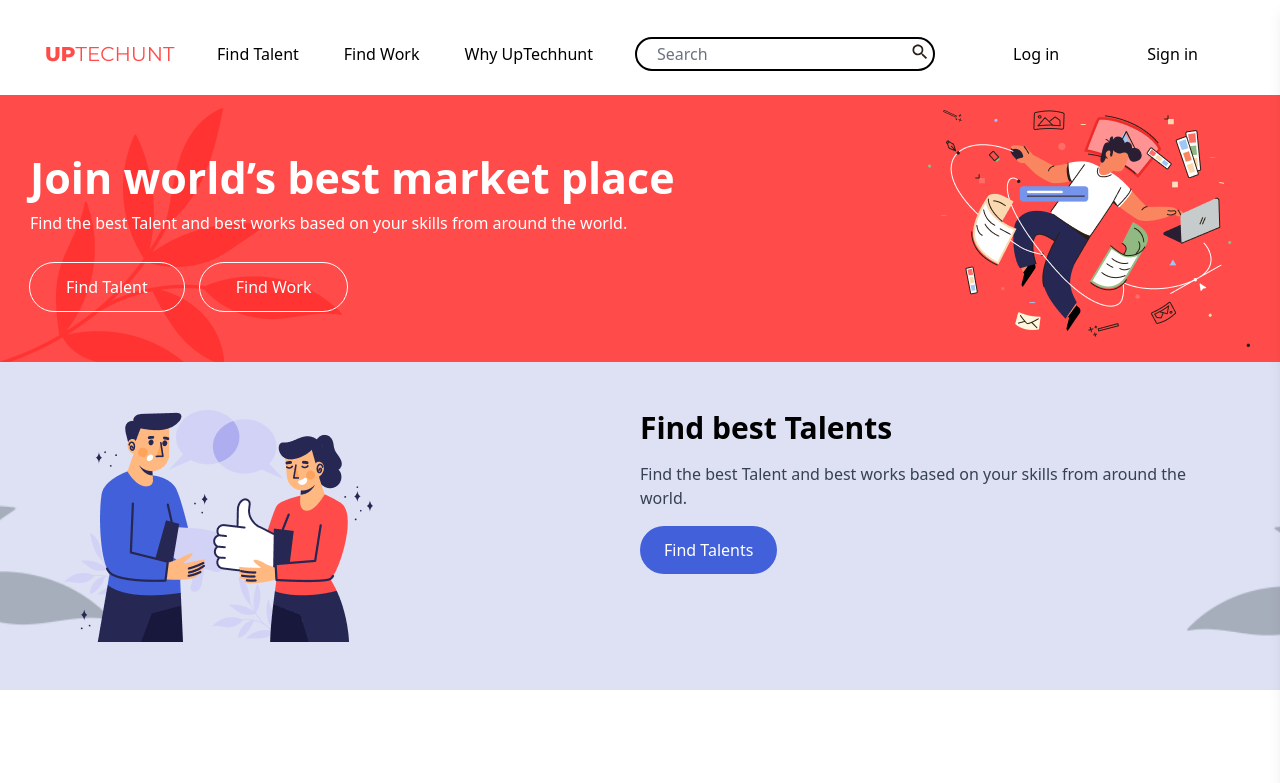
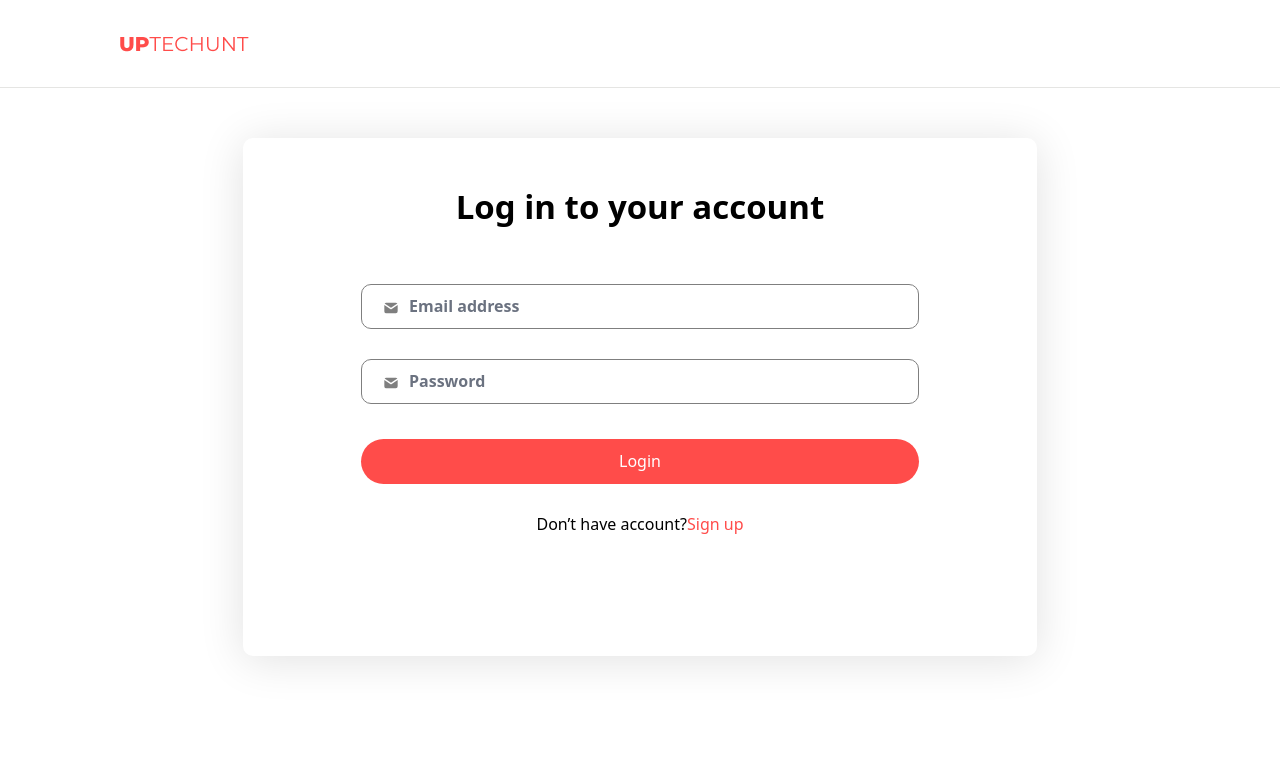
Before and after one commit to BKDR01/frelanser-Versel, a React (Vite) app: page /login in a window 1280 px wide. Shown: the top 783 px of the page. Built offline with nearby package versions, Linux system fonts and the light colour scheme.

Commit message:
roter qoshildi

```diff
--- a/src/App.jsx
+++ b/src/App.jsx
@@ -1,15 +1,22 @@
 import React from 'react'
-import LoginPage from './Page/LoginPage'
-import TopSkils from './Components/Top_Skils/TopSkils.jsx';
-import Home from './Page/Home.jsx';
-import MyPortfolio from './Components/MyPortfolio/MyPortfolio.jsx';
-
+import { Route, Routes } from 'react-router';
+import Home from "./Page/Home"
+import LoginPage from './Page/LoginPage.jsx';
+import Layout from './Page/Layout.jsx';
+import PageOneSign from './Page/PageOneSign.jsx';
 const App = () => {
   return (
     <>
-      {/* <LoginPage /> */}
-      {/* <TopSkils/> */}
-      <Home />
+      <Routes>
+        <Route index element={<Home />} />
+        <Route element={<Layout />}>
+          <Route path='/login' element={<LoginPage />} />
+          <Route path='/signup' element={<PageOneSign />} />
+
+        </Route>
+        {/* <Route path='/signup' element={ } /> */}
+
+      </Routes>
     </>
   )
 }
--- a/src/Components/Nav/Nav.jsx
+++ b/src/Components/Nav/Nav.jsx
@@ -3,6 +3,7 @@ import img from "../../assets/icons/UPTECHUNT.png";
 import { RxHamburgerMenu } from "react-icons/rx";
 import { IoMdClose } from "react-icons/io";
 import search from "./../../assets/icons/search.svg"
+import { Link } from "react-router";
 
 const Nav = () => {
   const [isOpen, setIsOpen] = useState(false);
@@ -26,8 +27,8 @@ const Nav = () => {
       </div>
 
       <div className="flex max-md:hidden gap-4">
-        <button id="firstlu" className="py-[12px] rounded-3xl px-[36px] bg-white">Log in</button>
-        <button id="firstlu" className="py-[12px] rounded-3xl px-[36px] bg-white">Sign in</button>
+        <Link to={'/login'} id="firstlu" className="py-[12px] rounded-3xl px-[36px] bg-white">Log in</Link>
+        <Link to={'/signup'} id="firstlu" className="py-[12px] rounded-3xl px-[36px] bg-white">Sign in</Link>
       </div>
 
       <button
@@ -52,8 +53,8 @@ const Nav = () => {
           <li><a href="">Find Talent</a></li>
           <li><a href="">Find Work</a></li>
           <li><a href="">Why UpTechhunt</a></li>
-          <li><button className="py-2 px-6 bg-gray-200 rounded-2xl w-full">Log in</button></li>
-          <li><button className="py-2 px-6 bg-gray-200 rounded-2xl w-full">Sign in</button></li>
+          <li><Link to={'/login'} className="py-2 px-6 bg-gray-200 rounded-2xl w-full">Log in</Link></li>
+          <li><Link to={'/signup'} className="py-2 px-6 bg-gray-200 rounded-2xl w-full">Sign in</Link></li>
 
         </ul>
 
--- a/src/Components/SingFlowPages/PageOneSign.jsx
+++ /dev/null
@@ -1,45 +0,0 @@
-import React from "react";
-import { TbMailFilled } from "react-icons/tb";
-import { FaApple } from "react-icons/fa";
-import LogoM from './../../assets/img/Group 36.png';
-
-function PageOneSign() {
-  return (
-      <div className="w-[794px] px-[50px] pt-[44px] pb-[120px] rounded-[10px] shadow-[0px_4px_45px_0px_#0000001F] text-center sm:px-[118px] mx-[10px]">
-        <div>
-          <h2 className="text-[25px] font-bold mb-[37px] sm:text-[33px]">
-            Get your free account
-          </h2>
-          <div className="bg-[#4260DA] w-full h-[45px] flex items-center justify-center font-semibold gap-[21px] rounded-[100px] text-white text-[16px] mb-[20px]">
-             <img src={LogoM} alt="LogoM" /> Continue with gmail
-          </div>
-          <div className="border border-[#000000] w-full h-[45px] flex items-center justify-center font-semibold gap-[21px] rounded-[100px] text-black text-[16px] mb-[28px]">
-            <FaApple className="w-[16px] h-[20px] text-black"/> Continue with Apple ID
-          </div>
-          <div className="my-[32px] relative flex justify-center content-center">
-            <hr className="border-[#E6E6E6] w-full"/>
-            <h2 className="absolute bg-white w-[27px] h-[20px] text-[16px] content-center top-[-13px]">or</h2>
-          </div>
-          <div>
-            <div className="relative mb-[30px]">
-              <TbMailFilled className="absolute text-[16px] text-[#7F7F7F] top-[16px] left-[22px]" />
-              <input
-                type="text"
-                className="w-full h-[45px] text-[16px] rounded-[10px] font-semibold border text-[#948E8A] pl-[47px] border-[#7F7F7F] focus:outline-0"
-                placeholder="Email address"
-              />
-            </div>
-          </div>
-
-          <button className="bg-[#FF4C4A] w-full h-[45px] rounded-[100px] text-white text-[16px] mb-[28px]">
-            Continue with Email
-          </button>
-          <h2 className="text-[16px]">
-            Already have an account? <span className="text-[#FF4C4A]">Log in</span>
-          </h2>
-        </div>
-      </div>
-  );
-}
-
-export default PageOneSign;
--- a/src/Page/Layout.jsx
+++ b/src/Page/Layout.jsx
@@ -1,9 +1,15 @@
 import React from 'react'
-
+import LoginNav from './../Components/RegistrNav/LoginNav.jsx';
+import Footer from '../Components/Footer/Footer.jsx';
+import { Outlet } from 'react-router';
 const Layout = () => {
   return (
     <div>
+      <LoginNav className={"mb-[50px]"} />
 
+      <Outlet />
+
+      <Footer />
     </div>
   )
 }
--- a/src/Page/LoginPage.jsx
+++ b/src/Page/LoginPage.jsx
@@ -1,8 +1,8 @@
 import React from "react";
 import LoginNav from "../Components/RegistrNav/LoginNav";
 import { PrimeReactProvider } from 'primereact/api';
-import PageOne from "../Components/SingFlowPages/PageOneLogin";
-import PageOneSign from "../Components/SingFlowPages/PageOneSign";
+import PageOne from "./PageOneLogin.jsx";
+import PageOneSign from "./PageOneSign.jsx";
 import PageTwoSigin from "../Components/SingFlowPages/PageTwoSigin";
 import PagethreeSign from "../Components/SingFlowPages/PagethreeSign";
 import PageFourCreateprofil from "../Components/SingFlowPages/PageFourCreateprofil";
@@ -12,24 +12,25 @@ import PageSevenProfil from "../Components/SingFlowPages/PageSevenProfil";
 import PageEateProfil from "../Components/SingFlowPages/PageEateProfil";
 import PagenineProfil from "../Components/SingFlowPages/PagenineProfil";
 import TheEndPage from "../Components/SingFlowPages/theEndPage";
+import PageOneLogin from './PageOneLogin.jsx';
 
 const LoginPage = () => {
   return (
     <div className="max-w-full h-[100vh]">
-      <LoginNav className={"mb-[50px]"} />
+
       <div className="flex justify-center items-center gap-[20px] flex-wrap">
 
-        {/* <PageOne /> */}
+        <PageOneLogin />
         {/* <PageOneSign /> */}
         {/* <PageTwoSigin /> */}
         {/* <PagethreeSign /> */}
-        <PageFourCreateprofil />
-        <PageFiveCreateProfil />
-        <Page6creatProfil />
-        <PageSevenProfil />
-        <PageEateProfil />
-        <PagenineProfil />
-        <TheEndPage />
+        {/* <PageFourCreateprofil /> */}
+        {/* <PageFiveCreateProfil /> */}
+        {/* <Page6creatProfil /> */}
+        {/* <PageSevenProfil /> */}
+        {/* <PageEateProfil /> */}
+        {/* <PagenineProfil /> */}
+        {/* <TheEndPage /> */}
       </div>
     </div>
   );
--- a/src/Components/SingFlowPages/PageOneLogin.jsx
+++ b/src/Page/PageOneLogin.jsx
@@ -1,11 +1,12 @@
 import React from 'react'
 import { TbMailFilled } from "react-icons/tb";
+import { Link } from 'react-router';
 
 
 function PageOne() {
   return (
     <div>
-        <div className="w-[794px] px-[50px] pt-[44px] pb-[120px] rounded-[10px] shadow-[0px_4px_45px_0px_#0000001F] text-center sm:px-[118px] mx-[10px]">
+        <div className="w-[794px] px-[50px] pt-[44px] pb-[120px] rounded-[10px] shadow-[0px_4px_45px_0px_#0000001F] text-center sm:px-[118px] mb-[60px]">
                   <div>
                     <h2 className="text-[33px] font-bold mb-[52px]">
                       Log in to your account
@@ -34,7 +35,7 @@ function PageOne() {
                     </button>
                     <h2 className="text-[16px]">
                       Don’t have account?
-                      <span className="text-[#FF4C4A]">Sign up</span>
+                      <Link to={'/signup'} className="text-[#FF4C4A]">Sign up</Link>
                     </h2>
                   </div>
                 </div>
--- /dev/null
+++ b/src/Page/PageOneSign.jsx
@@ -0,0 +1,45 @@
+import React from "react";
+import { TbMailFilled } from "react-icons/tb";
+import { FaApple } from "react-icons/fa";
+import LogoM from './../assets/img/Group 36.png';
+import { Link } from "react-router";
+function PageOneSign() {
+  return (
+    <div className="w-[794px] mx-auto mb-[60px] px-[50px] pt-[44px] pb-[120px] rounded-[10px] shadow-[0px_4px_45px_0px_#0000001F] text-center sm:px-[118px] ">
+      <div>
+        <h2 className="text-[25px] font-bold mb-[37px] sm:text-[33px]">
+          Get your free account
+        </h2>
+        <div className="bg-[#4260DA] w-full h-[45px] flex items-center justify-center font-semibold gap-[21px] rounded-[100px] text-white text-[16px] mb-[20px]">
+          <img src={LogoM} alt="LogoM" /> Continue with gmail
+        </div>
+        <div className="border border-[#000000] w-full h-[45px] flex items-center justify-center font-semibold gap-[21px] rounded-[100px] text-black text-[16px] mb-[28px]">
+          <FaApple className="w-[16px] h-[20px] text-black" /> Continue with Apple ID
+        </div>
+        <div className="my-[32px] relative flex justify-center content-center">
+          <hr className="border-[#E6E6E6] w-full" />
+          <h2 className="absolute bg-white w-[27px] h-[20px] text-[16px] content-center top-[-13px]">or</h2>
+        </div>
+        <div>
+          <div className="relative mb-[30px]">
+            <TbMailFilled className="absolute text-[16px] text-[#7F7F7F] top-[16px] left-[22px]" />
+            <input
+              type="text"
+              className="w-full h-[45px] text-[16px] rounded-[10px] font-semibold border text-[#948E8A] pl-[47px] border-[#7F7F7F] focus:outline-0"
+              placeholder="Email address"
+            />
+          </div>
+        </div>
+
+        <button className="bg-[#FF4C4A] w-full h-[45px] rounded-[100px] text-white text-[16px] mb-[28px]">
+          Continue with Email
+        </button>
+        <h2 className="text-[16px]">
+          Already have an account? <Link to={'/login'} className="text-[#FF4C4A]">Log in</Link>
+        </h2>
+      </div>
+    </div>
+  );
+}
+
+export default PageOneSign;
```
